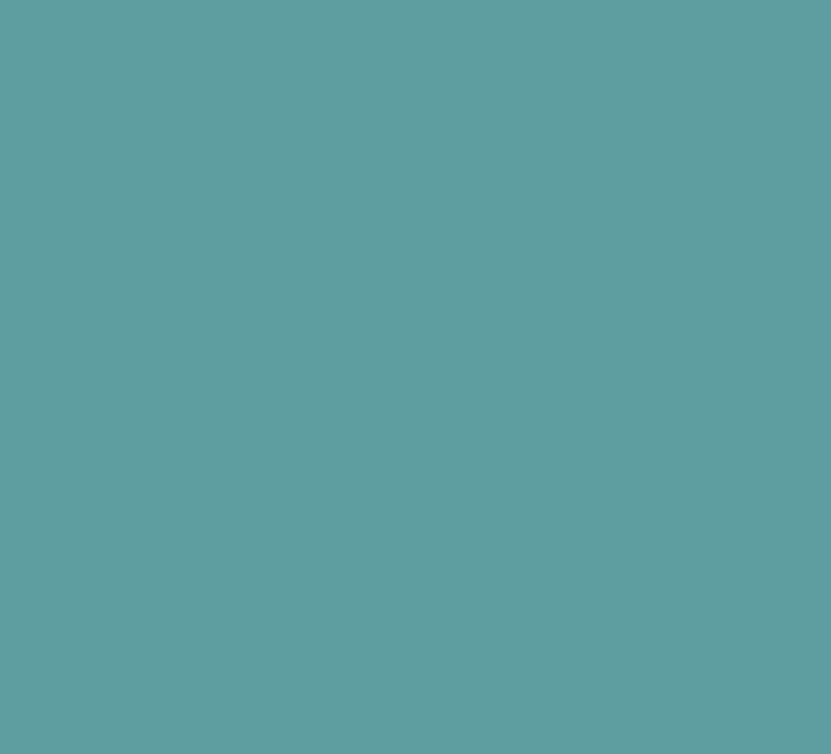
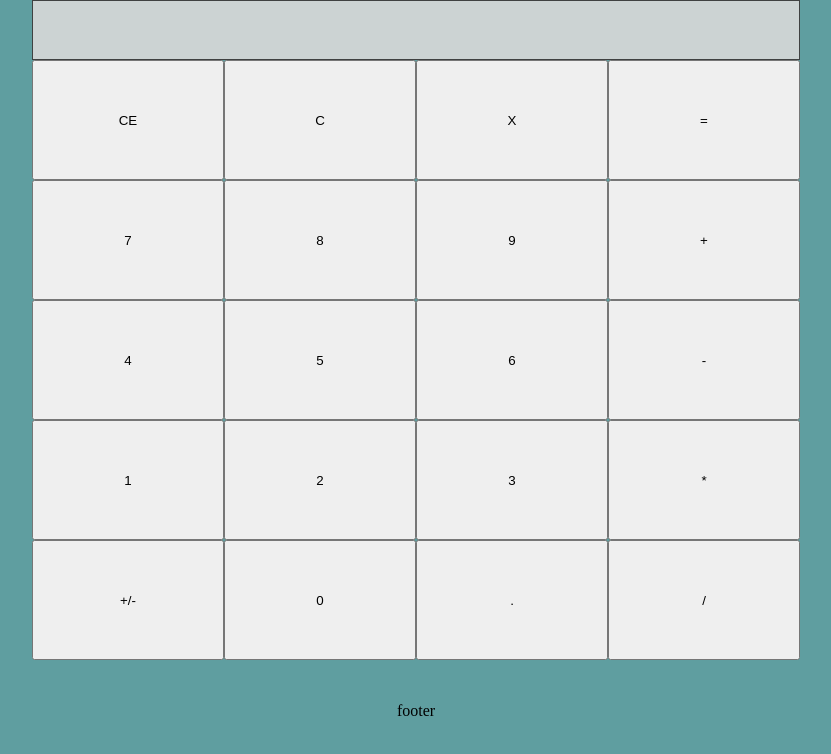
Before and after one commit to brunojustino/calculator, a plain HTML site: page index.html in a window 1280 px wide. Shown: the whole page, without its empty margins (224-1055 px from the left). Drawn offline with Linux system fonts and the light colour scheme.

Commit message:
added basic layout

```diff
--- a/index.html
+++ b/index.html
@@ -8,7 +8,43 @@
     <link rel="stylesheet" href="style.css">
 </head>
 <body>
-
+<div class="grid-container">
+    <div class="display flex">
+        <p id="calcLine"></p>
+        <p id="resultLine"></p>
+    </div>
+    <div class="line1 flex">
+        <button id="ce" class="btn">CE</button>
+        <button id="c"class="btn">C</button>
+        <button id="clean"class="btn">X</button>
+        <button id="result" class="btn">=</button>
+    </div>
+    <div class="line2 flex">
+        <button id="7" class="btn">7</button>
+        <button id="8" class="btn">8</button>
+        <button id="9" class="btn">9</button>
+        <button id="plus" class="btn">+</button>
+    </div>
+    <div class="line3 flex">
+        <button id="4" class="btn">4</button>
+        <button id="5" class="btn">5</button>
+        <button id="6" class="btn">6</button>
+        <button id="minus" class="btn">-</button>
+    </div>
+    <div class="line4 flex">
+        <button id="1" class="btn">1</button>
+        <button id="2" class="btn">2</button>
+        <button id="3" class="btn">3</button>
+        <button id="multiply"class="btn">*</button>
+    </div>
+    <div class="line5 flex">
+        <button id="sign" class="btn">+/-</button>
+        <button id="0" class="btn">0</button>
+        <button id="dot" class="btn">.</button>
+        <button id="divide" class="btn">/</button>
+    </div>
+    <div class="footer">footer</div>
+</div>
 
 <script src="script.js"></script>
 </body>
--- a/script.js
+++ b/script.js
@@ -0,0 +1,18 @@
+const buttons = document.querySelectorAll(".btn");
+const buttonsArr = Array.from(buttons);
+const calcLine = document.getElementById('calcLine')
+const resultLine = document.getElementById('resultLine')
+let calcLineDisplay = ""
+let resultLineDisplay = ""
+//console.log(buttons)
+
+buttons.forEach((b) => {
+    b.addEventListener("click", () => {
+        calcLineDisplay += b.id;
+        calcLine.innerText = calcLineDisplay
+    })
+})
+
+function addDisplay(){
+
+}
--- a/style.css
+++ b/style.css
@@ -1,7 +1,82 @@
 * {
     box-sizing: border-box;
+    margin: 0;
+    padding: 0;
 }
 
 body{
     background-color: cadetblue;
 }
+
+.grid-container{
+    display: grid;
+    height: 90vh;
+    grid-template-columns: 1fr;
+    grid-template-rows: 1fr 1fr 1fr 1fr 1fr 1fr 1fr;
+    justify-content: center;
+    justify-items: center;
+    grid-template-areas:
+    "result"
+    "line1"
+    "line2"
+    "line3"
+    "line4"
+    "line5"
+    "footer";
+}
+
+.flex{
+    display: flex;
+    justify-content: space-around;
+    align-items: stretch;
+    align-content: stretch;
+}
+
+.flex .btn{
+    flex: 0 1 auto;
+    align-self: center;
+    height: 15vh;
+    width: 15vw;
+}
+
+.display{
+    grid-area: result;
+    display: flex;
+    flex-direction: column;
+    justify-content: flex-end;
+    align-content: space-between;
+    align-items: center;
+    width: 60vw;
+    background-color: rgba(219, 219, 219, 0.877);
+    border: 1px solid rgba(0, 0, 0, 0.692);
+
+}
+
+.display p {
+    flex: 1 1 auto;
+    padding: 6px;
+}
+.line1{
+    grid-area: line1;
+}
+
+.line2{
+    grid-area: line2;
+}
+
+.line3{
+    grid-area: line3;
+}
+.line4{
+    grid-area: line4;
+}
+
+.line5{
+    grid-area: line5;
+}
+
+.footer{
+    grid-area: footer;
+    align-self: end;
+    bottom: 0;
+}
```
